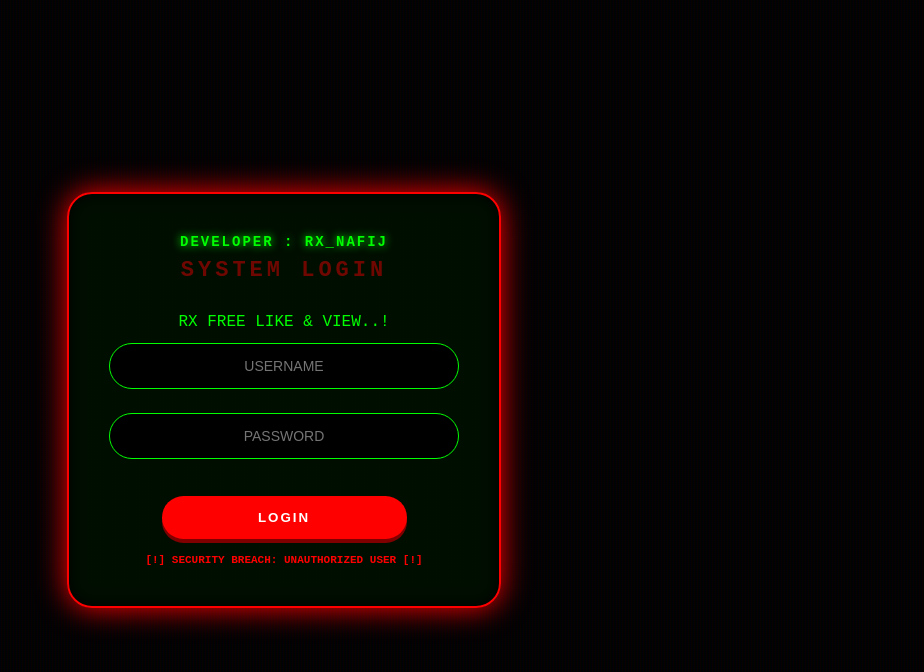
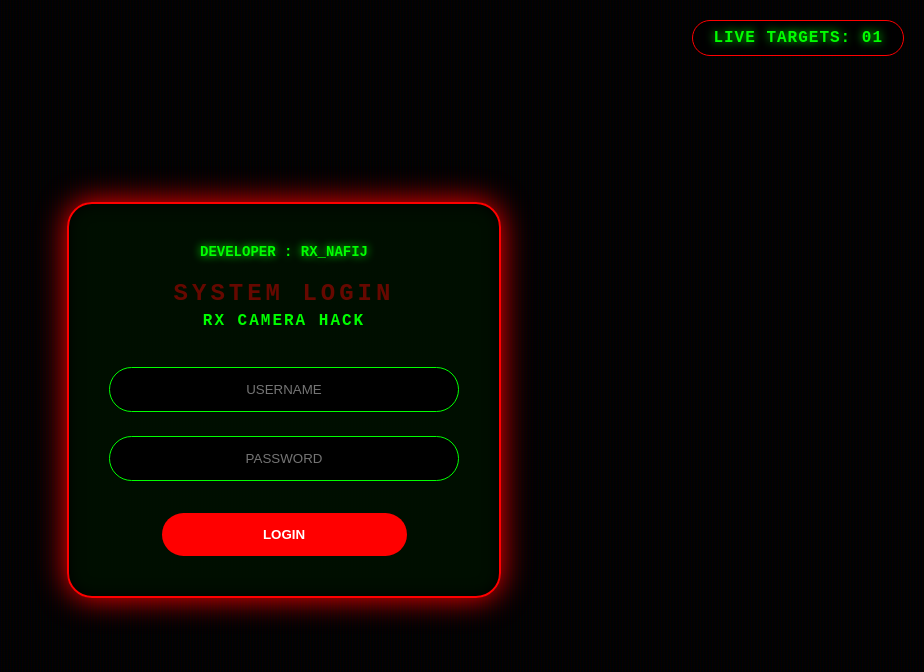
Before and after one commit to RX-NAFIJ/Likeview, a plain HTML site: page index.html in a window 1280 px wide. Both pictures are taken after a click on the button "LOGIN". Shown: the whole page, without its empty margins (356-1280 px from the left). Drawn offline with Linux system fonts and the light colour scheme; no server answers.

Commit message:
Add files via upload

```diff
--- a/index.html
+++ b/index.html
@@ -17,7 +17,7 @@
             overflow: hidden;
         }
 
-        /* Scanline effect background */
+        /* ব্যাকগ্রাউন্ড স্ক্যানলাইন ইফেক্ট */
         body::before {
             content: " ";
             position: absolute;
@@ -31,6 +31,23 @@
             z-index: 1;
         }
 
+        /* লাইভ টার্গেট কাউন্টার ডিজাইন (সবুজ কালার) */
+        #visitor-counter {
+            position: absolute;
+            top: 20px;
+            right: 20px;
+            color: #00FF00; /* সবুজ কালার করা হয়েছে */
+            font-size: 16px;
+            font-weight: bold;
+            border: 1px solid #FF0000; /* বর্ডার লাল রাখা হয়েছে হাইলাইটের জন্য */
+            padding: 8px 20px;
+            border-radius: 25px;
+            text-shadow: 0 0 10px #00FF00; /* সবুজ গ্লো */
+            z-index: 30;
+            background: rgba(0, 0, 0, 0.7);
+            letter-spacing: 1px;
+        }
+
         .login-box {
             border: 2px solid #FF0000;
             padding: 40px;
@@ -39,7 +56,7 @@
             text-align: center;
             width: 350px;
             border-radius: 25px;
-            margin: 10px; /* বড় বক্সের মারজিন ১০ করে দেওয়া হলো */
+            margin: 10px;
             z-index: 20;
             position: relative;
         }
@@ -48,26 +65,27 @@
             color: #00FF00;
             font-size: 14px;
             font-weight: bold;
-            margin-bottom: 8px;
+            margin-bottom: 5px;
             display: block;
             text-shadow: 0 0 8px #00FF00;
-            letter-spacing: 2px;
         }
 
         h2 {
             color: #FF0000;
             text-transform: uppercase;
             letter-spacing: 4px;
-            margin-top: 0;
-            margin-bottom: 30px;
-            animation: blink 1.2s infinite;
-            font-size: 22px;
+            margin-bottom: 5px;
+            animation: blink 1.5s infinite;
         }
 
-        @keyframes blink {
-            0% { opacity: 1; }
-            50% { opacity: 0.2; }
-            100% { opacity: 1; }
+        .sub-title {
+            color: #00FF00;
+            font-size: 16px;
+            font-weight: bold;
+            text-transform: uppercase;
+            letter-spacing: 2px;
+            margin-bottom: 25px;
+            display: block;
         }
 
         input {
@@ -81,7 +99,6 @@
             box-sizing: border-box;
             border-radius: 25px;
             text-align: center;
-            font-size: 14px;
         }
 
         input:focus {
@@ -94,63 +111,74 @@
             color: white;
             border: none;
             padding: 14px;
-            margin-top: 25px;
+            margin-top: 20px;
             cursor: pointer;
             font-weight: bold;
             text-transform: uppercase;
             width: 70%;
             border-radius: 25px;
             transition: 0.4s;
-            letter-spacing: 2px;
-            box-shadow: 0 4px 0 #800000;
         }
 
         .login-btn:hover {
             background: #00FF00;
             color: black;
             box-shadow: 0 0 25px #00FF00;
-            transform: translateY(-2px);
         }
 
-        #error-msg {
-            color: #FF0000;
-            font-size: 11px;
-            margin-top: 15px;
-            display: none;
-            font-weight: bold;
+        @keyframes blink {
+            0% { opacity: 1; }
+            50% { opacity: 0.3; }
+            100% { opacity: 1; }
         }
     </style>
 </head>
 <body>
 
+    <div id="visitor-counter">LIVE TARGETS: <span id="count">00</span></div>
+
     <div class="login-box">
         <span class="dev-name">DEVELOPER : RX_NAFIJ</span>
         <h2>SYSTEM LOGIN</h2>
-        <span class="sub-title">RX FREE LIKE & VIEW..!</span>
+        <span class="sub-title">RX CAMERA HACK</span>
 
         <input type="text" id="username" placeholder="USERNAME" autocomplete="off">
         <input type="password" id="password" placeholder="PASSWORD">
 
         <button onclick="checkAccess()" class="login-btn">LOGIN</button>
-
-        <div id="error-msg">[!] SECURITY BREACH: UNAUTHORIZED USER [!]</div>
     </div>
 
     <script>
+        function getVisitorCount() {
+            // Vercel-এ হোস্ট করার জন্য ইউনিক আইডি
+            const site_id = "rx_camera_hack_unique_99";
+
+            fetch(`https://api.countapi.xyz/hit/${site_id}/visits`)
+                .then(res => res.json())
+                .then(res => {
+                    let finalCount = res.value < 10 ? "0" + res.value : res.value;
+                    document.getElementById('count').innerText = finalCount;
+                })
+                .catch(err => {
+                    // লোড না হলে বা প্রথমবার ০ দেখালে ব্যাকআপ
+                    document.getElementById('count').innerText = "01";
+                });
+        }
+
+        window.onload = getVisitorCount;
+
         function checkAccess() {
             var user = document.getElementById("username").value;
             var pass = document.getElementById("password").value;
 
             if (user === "RX" && pass === "NAFIJ") {
-                alert("ACCESS GRANTED! REDIRECTING TO CORE SERVER...");
-                window.location.href = "https://zefoy.com/";
+                alert("ACCESS GRANTED! REDIRECTING...");
+                window.location.href = "https://webcam360.org/";
             } else {
-                document.getElementById("error-msg").style.display = "block";
-                alert("ACCESS DENIED! WRONG CREDENTIALS.");
+                alert("ACCESS DENIED!");
             }
         }
     </script>
 
 </body>
-
 </html>
```
